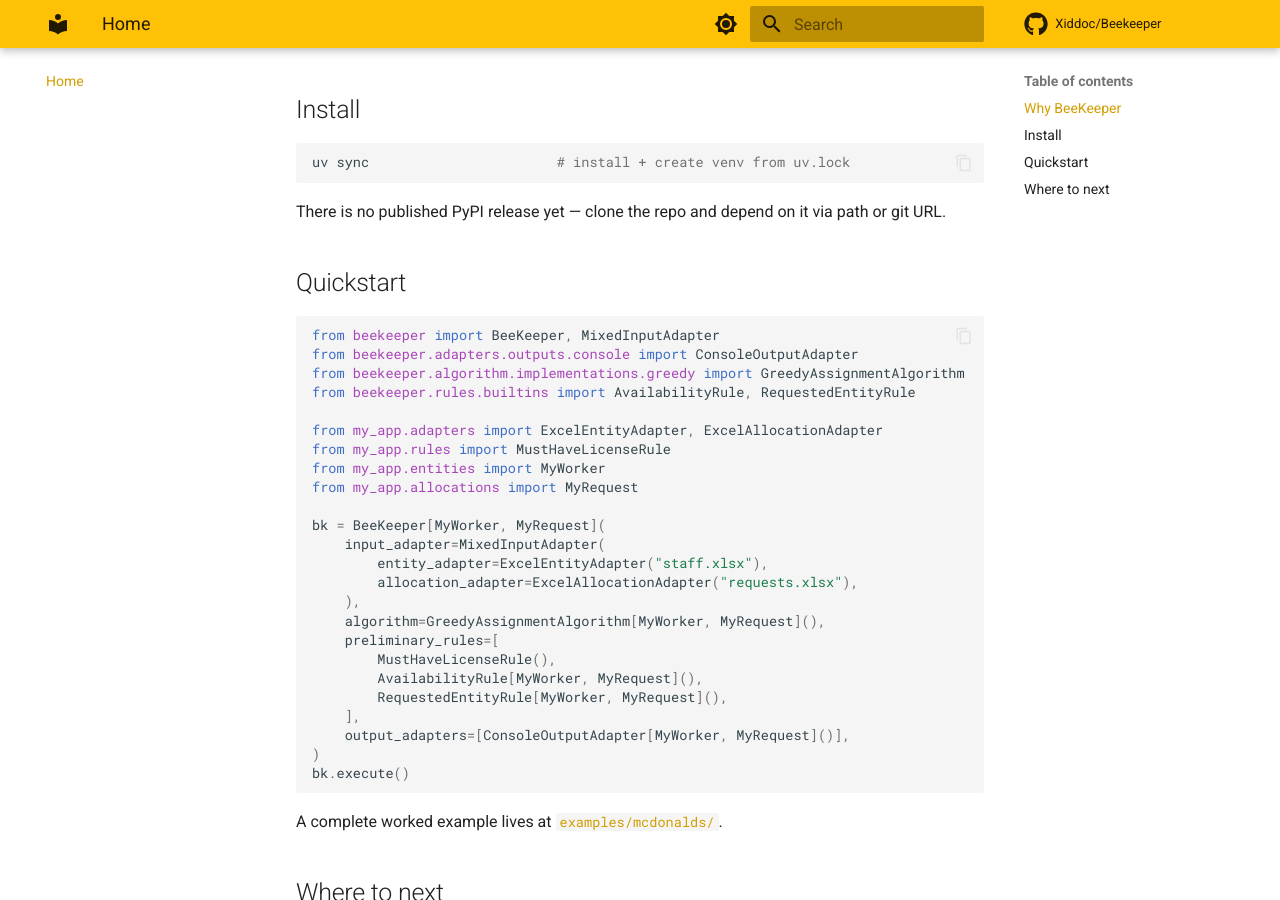
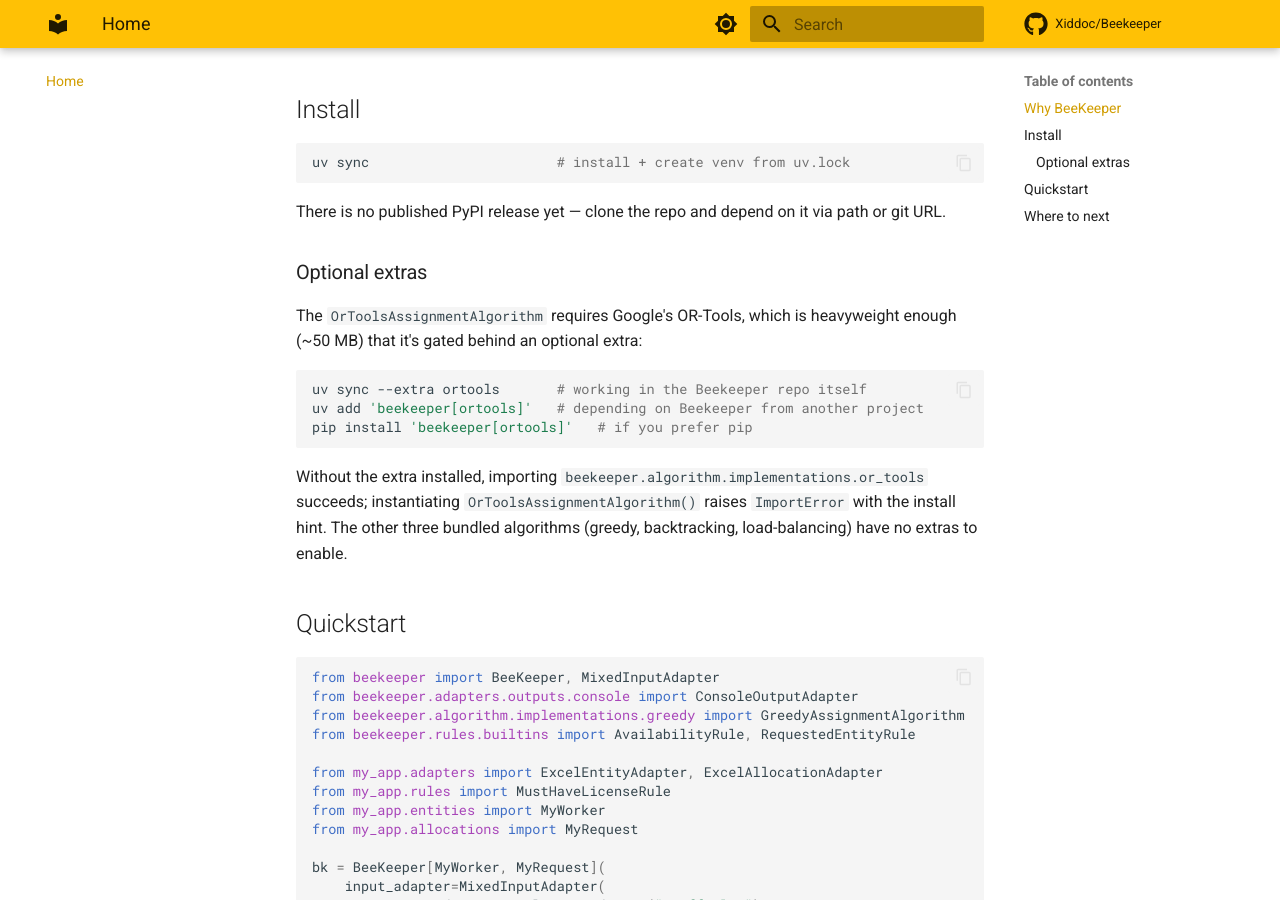
Before and after one commit to Xiddoc/BeeKeeper, an MkDocs documentation site: the page built from docs/index.md, in a window 1280 px wide and 900 px high, scrolled down 641 px. Built offline with MkDocs 1.6.1 and Material for MkDocs 9.7.7, drawn with Linux system fonts in a browser that asks for light colours; comment, search, counter and statistics services are not loaded.

Commit message:
Document the uv install path for the optional ortools extra
Three places now mention how to actually pull in OR-Tools:

* docs/index.md gains an "Optional extras" subsection right after the
  basic install. Three install paths covered: working in the
  Beekeeper repo itself (`uv sync --extra ortools`), depending on
  Beekeeper from another project (`uv add 'beekeeper[ortools]'`),
  and pip (`pip install 'beekeeper[ortools]'`). Notes that
  importing the module without the extra succeeds — instantiating
  the class is what raises the ImportError.
* docs/how-to/write-an-algorithm.md updates the OR-Tools row of the
  bundled-implementations table to mention `uv sync --extra ortools`
  alongside the existing pip syntax.
* README.md adds the `uv sync --extra ortools` line under the install
  section with a link through to the docs page for the full set.

Co-Authored-By: Claude Opus 4.7 (1M context) <noreply@anthropic.com>

````diff
--- a/docs/index.md
+++ b/docs/index.md
@@ -15,6 +15,18 @@ uv sync                       # install + create venv from uv.lock
 ```
 
 There is no published PyPI release yet — clone the repo and depend on it via path or git URL.
+
+### Optional extras
+
+The `OrToolsAssignmentAlgorithm` requires Google's OR-Tools, which is heavyweight enough (~50 MB) that it's gated behind an optional extra:
+
+```bash
+uv sync --extra ortools       # working in the Beekeeper repo itself
+uv add 'beekeeper[ortools]'   # depending on Beekeeper from another project
+pip install 'beekeeper[ortools]'   # if you prefer pip
+```
+
+Without the extra installed, importing `beekeeper.algorithm.implementations.or_tools` succeeds; instantiating `OrToolsAssignmentAlgorithm()` raises `ImportError` with the install hint. The other three bundled algorithms (greedy, backtracking, load-balancing) have no extras to enable.
 
 ## Quickstart
 
````
Also changed, not shown: README.md (+8 -0 lines), docs/how-to/write-an-algorithm.md (+1 -1 lines).
